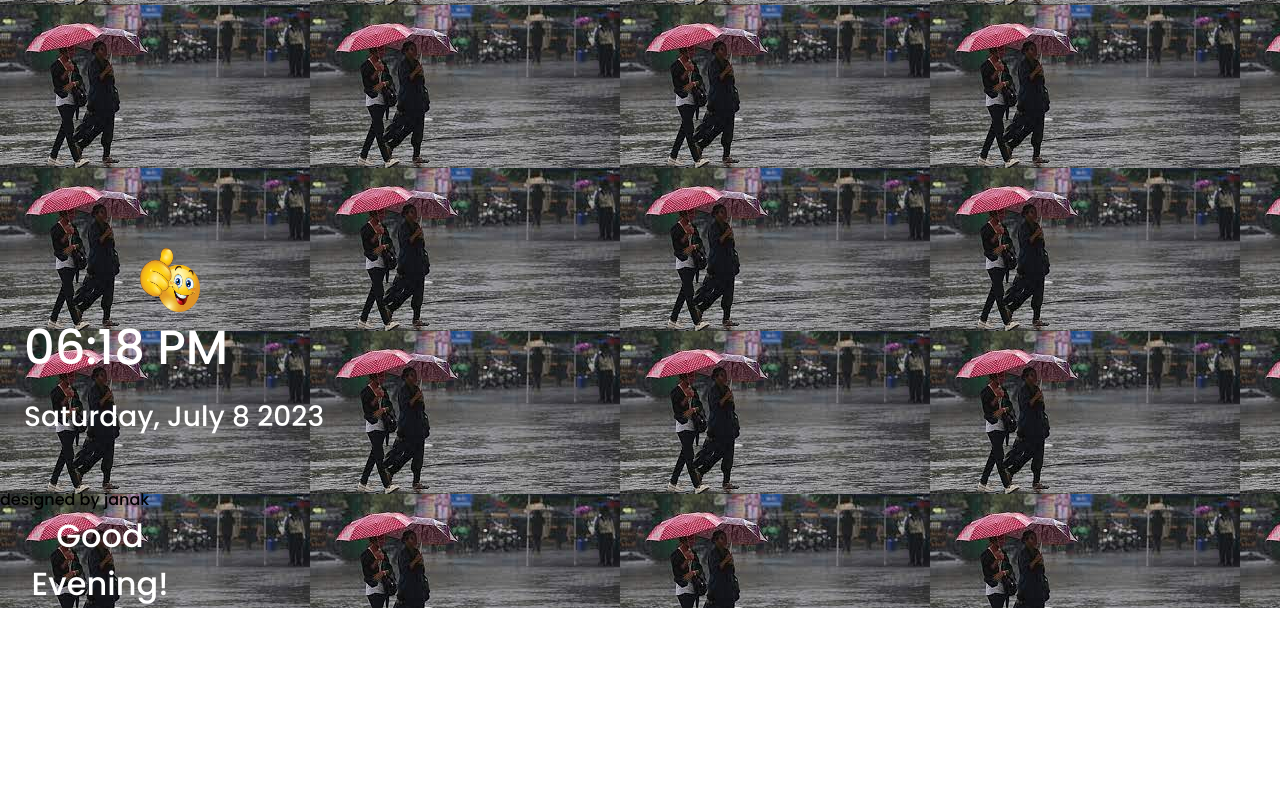
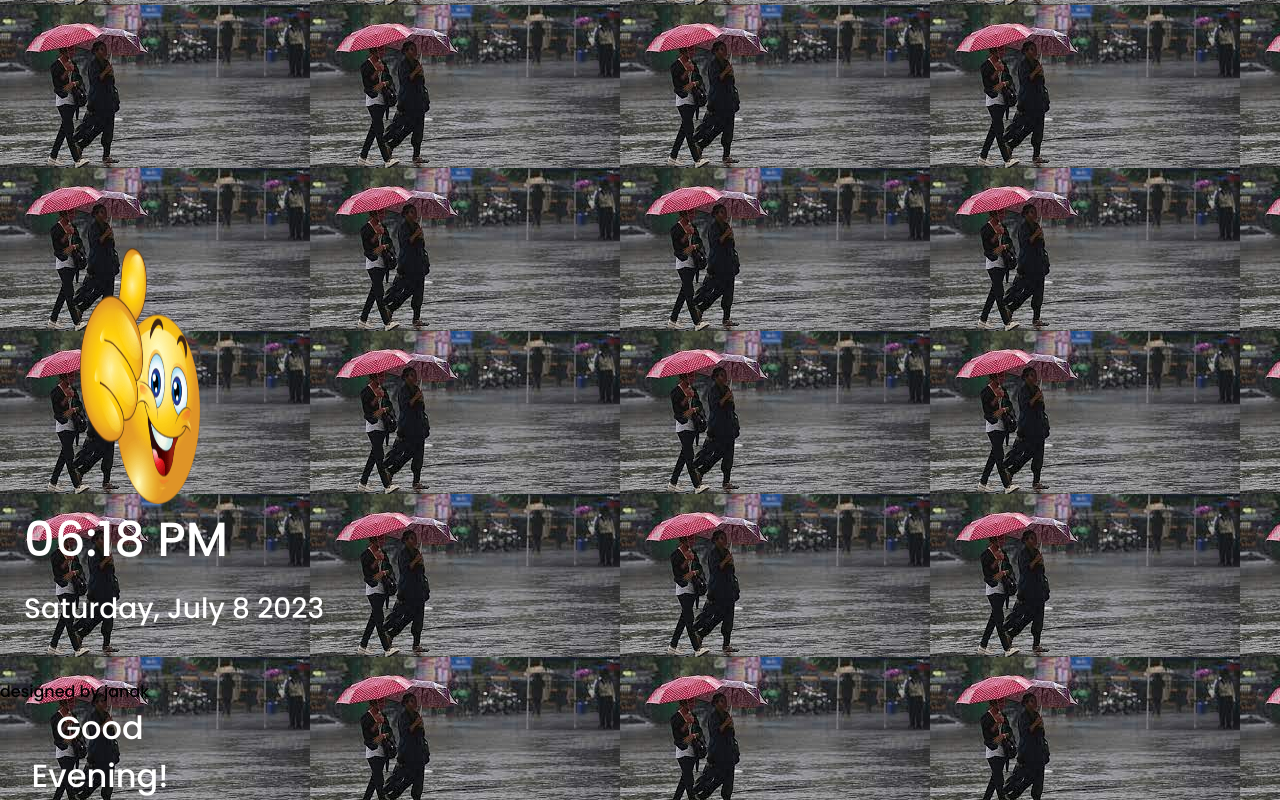
Before and after one commit to coolSaurav/SIMMU--a-weather-app, a plain HTML site: page index.htm in a window 1280 px wide. Shown: the part 647-1447 px from the top of the page. Before the commit the page ends 1255 px from the top, so only its background shows below. Drawn offline with Linux system fonts and the light colour scheme.

Commit message:
Update index.htm

```diff
--- a/index.htm
+++ b/index.htm
@@ -15,7 +15,7 @@
     <font color="red" align="left" size="44" >SIMMU-   A WEATHER APP</font>
 
    <marquee  width="100%" direction="right" height="600px" >get to know about weather!</marquee>
-<img src="emoji.png" width="30%" height="10%" align="right">
+<img src="emoji.png" width="60%" height="40%" align="right">
     <div class="datetime">
         <div class="time"></div>
         <div class="date"></div>
```
